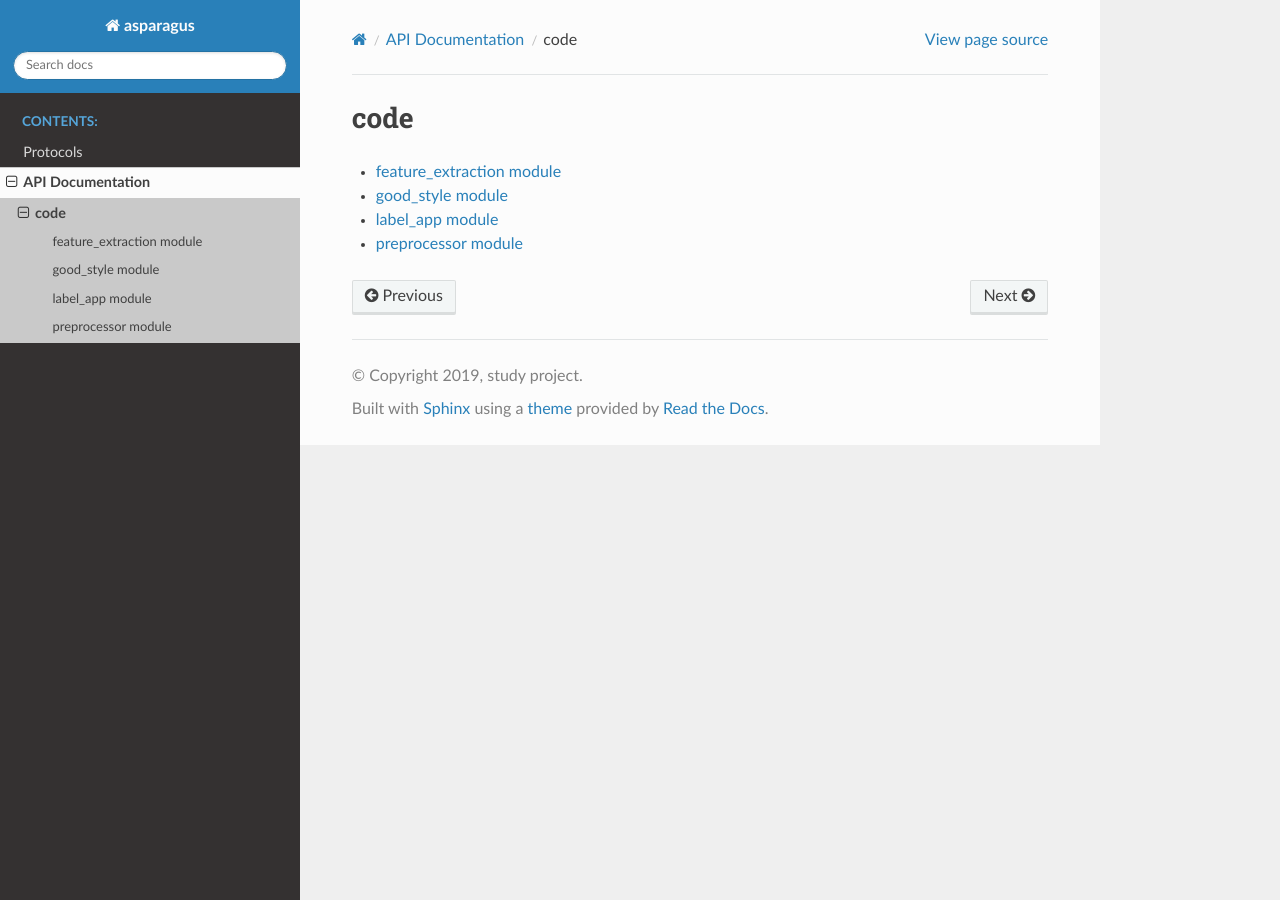
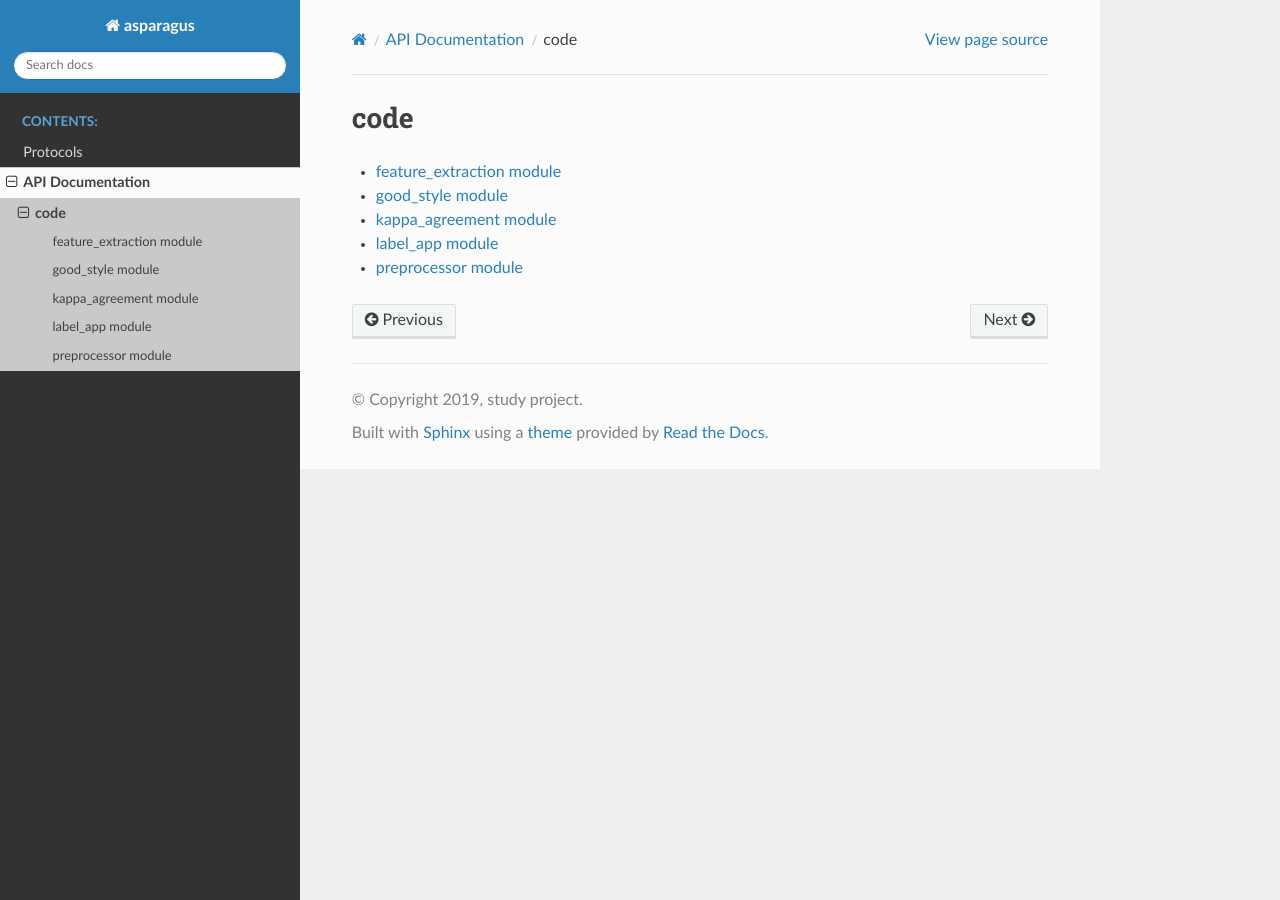
Before and after one commit to CogSciUOS/asparagus, a Sphinx documentation site: the page built from docs/api/modules.rst, in a window 1280 px wide. Built offline with Sphinx 7.4.7 and the Read the Docs theme 2.0.0, drawn with Linux system fonts in a browser that asks for light colours; the version number could not be read and is left out.

Commit message:
fixing documentation

```diff
--- /dev/null
+++ b/docs/api/kappa_agreement.rst
@@ -0,0 +1,7 @@
+kappa\_agreement module
+=======================
+
+.. automodule:: kappa_agreement
+   :members:
+   :undoc-members:
+   :show-inheritance:
--- a/docs/api/modules.rst
+++ b/docs/api/modules.rst
@@ -6,5 +6,6 @@ code
 
    feature_extraction
    good_style
+   kappa_agreement
    label_app
    preprocessor
```
Also changed, not shown: 1 other file.
